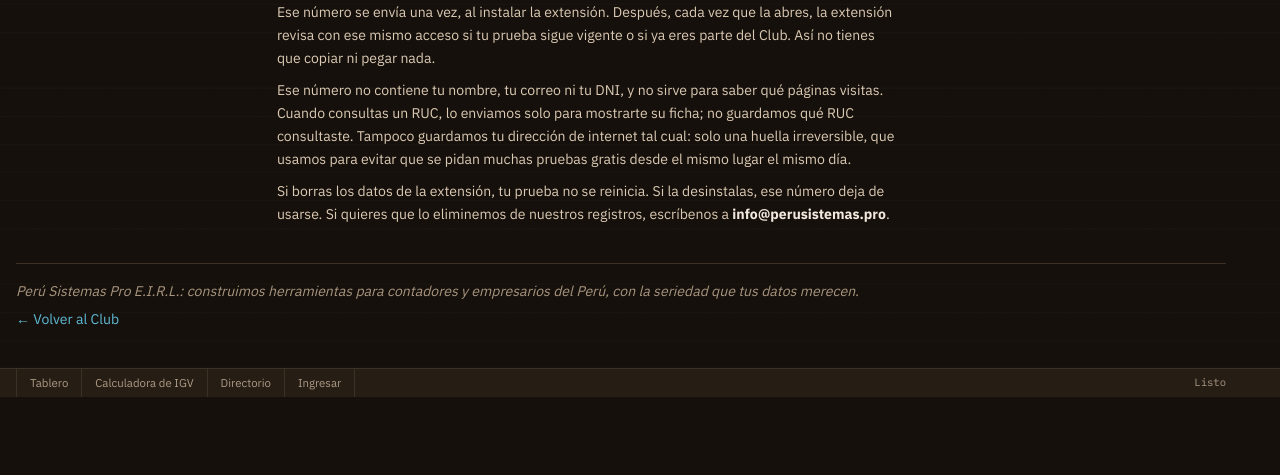
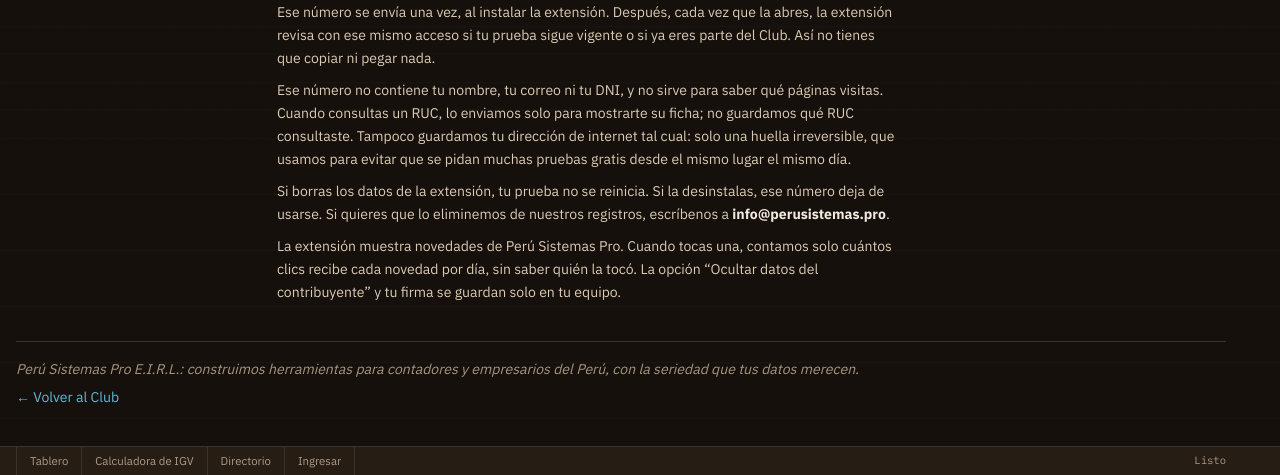
Before and after one commit to Sirveme/club-contadores, a FastAPI app: page /privacidad in a window 1280 px wide. Shown: the part 4174-4649 px from the top of the page. Before the commit the page ends 4571 px from the top, so only its background shows below. Run offline with FastAPI, Linux system fonts and the light colour scheme.

Commit message:
Privacidad (art. 10): novedades de la extension con conteo de clics por dia, y modo reservado y firma solo en el equipo
Co-Authored-By: Claude Opus 5.5 <noreply@anthropic.com>

```diff
--- a/app/templates/club/privacidad.html
+++ b/app/templates/club/privacidad.html
@@ -206,6 +206,7 @@
           <p>Ese número se envía una vez, al instalar la extensión. Después, cada vez que la abres, la extensión revisa con ese mismo acceso si tu prueba sigue vigente o si ya eres parte del Club. Así no tienes que copiar ni pegar nada.</p>
           <p>Ese número no contiene tu nombre, tu correo ni tu DNI, y no sirve para saber qué páginas visitas. Cuando consultas un RUC, lo enviamos solo para mostrarte su ficha; no guardamos qué RUC consultaste. Tampoco guardamos tu dirección de internet tal cual: solo una huella irreversible, que usamos para evitar que se pidan muchas pruebas gratis desde el mismo lugar el mismo día.</p>
           <p>Si borras los datos de la extensión, tu prueba no se reinicia. Si la desinstalas, ese número deja de usarse. Si quieres que lo eliminemos de nuestros registros, escríbenos a <b>info@perusistemas.pro</b>.</p>
+          <p>La extensión muestra novedades de Perú Sistemas Pro. Cuando tocas una, contamos solo cuántos clics recibe cada novedad por día, sin saber quién la tocó. La opción “Ocultar datos del contribuyente” y tu firma se guardan solo en tu equipo.</p>
         </article>
       </div>
     </div>
```
